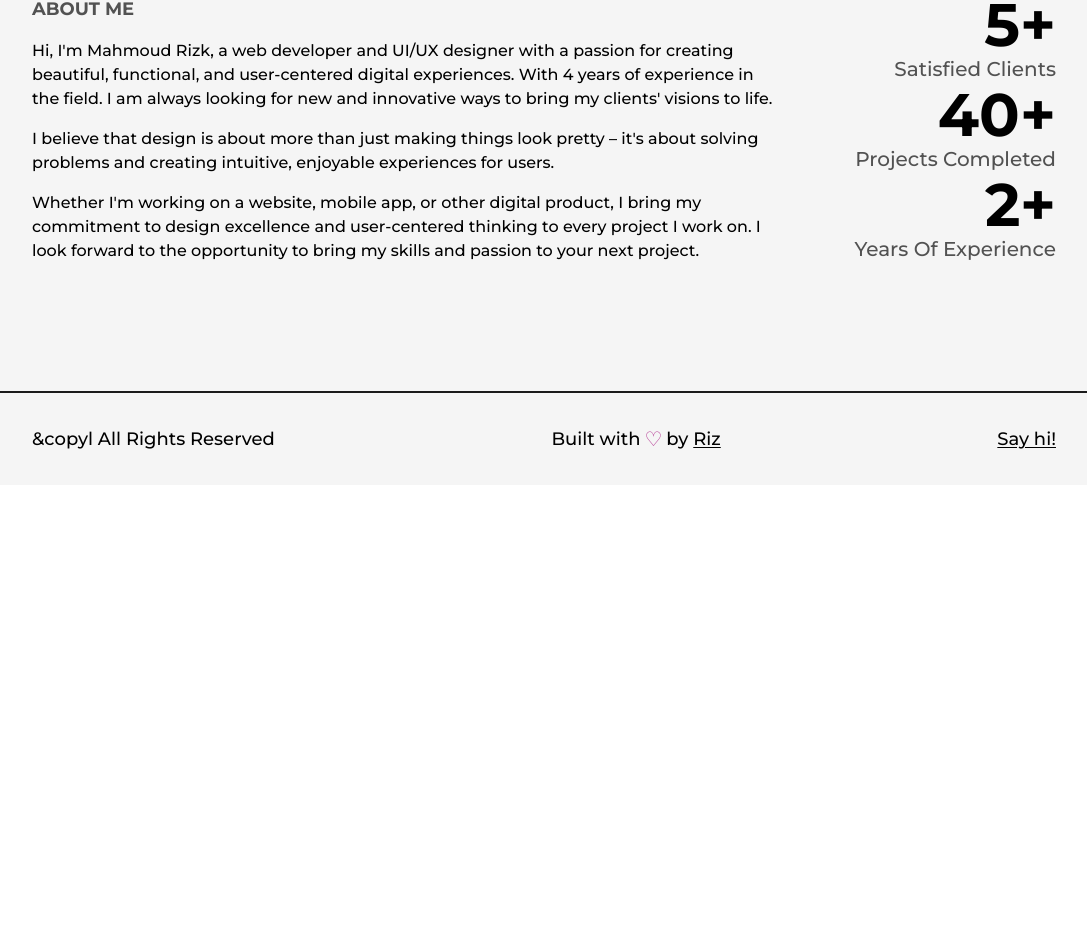
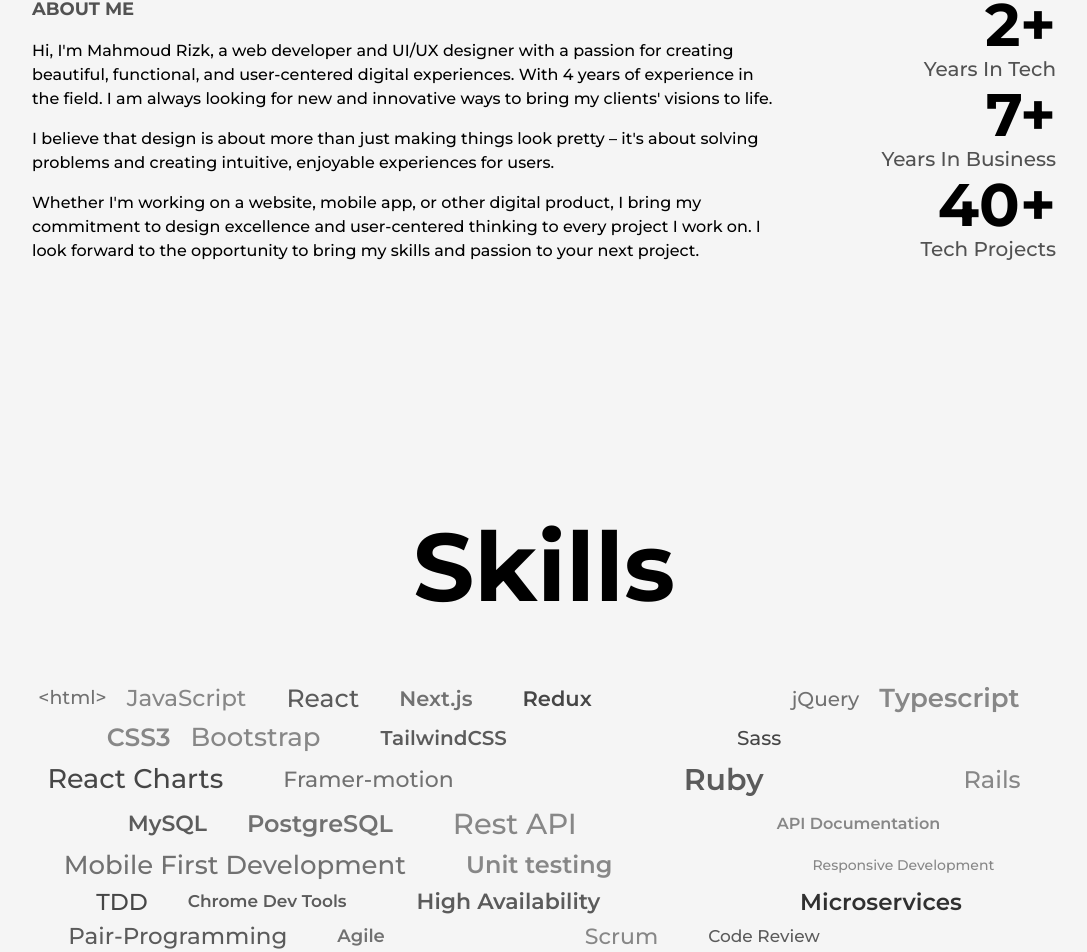
Before and after one commit to Elerqsousy/portfolio-Next-TailwindCSS, a Next.js app: page /about in a window 1280 px wide. Shown: the part 429-1381 px from the top of the page, without its empty margins (96-1183 px from the left). Before the commit the page ends 914 px from the top, so only its background shows below. Built offline with nearby package versions, Linux system fonts and the light colour scheme.

Commit message:
Build skills section in about page

```diff
--- /dev/null
+++ b/src/conponents/Skills.js
@@ -0,0 +1,86 @@
+import classNames from 'classnames';
+import React from 'react';
+
+const skillList = [
+  '<html>',
+  'JavaScript',
+  'React',
+  'Next.js',
+  'Redux',
+  'jQuery',
+  'Typescript',
+  'CSS3',
+  'Bootstrap',
+  'TailwindCSS',
+  'Sass',
+  'React Charts',
+  'Framer-motion',
+  'Ruby',
+  'Rails',
+  'MySQL',
+  'PostgreSQL',
+  'Rest API',
+  'API Documentation',
+  'Mobile First Development',
+  'Unit testing',
+  'Responsive Development',
+  'TDD',
+  'Chrome Dev Tools',
+  'High Availability',
+  'Microservices',
+  'Pair-Programming',
+  'Agile',
+  'Scrum',
+  'Code Review',
+];
+
+const Randomized = ({ items }) => {
+  const RN = (min, max) => Math.floor(Math.random() * (max - min + 1)) + min;
+  let lineLength = RN(1, 5);
+  const spanStructure = (item, end=false) => (
+    <div>
+    <span
+      className='text-dark'
+      style={{
+        fontSize: RN(14, 30),
+        fontWeight: RN(5, 6) * 100,
+        opacity: `0.${RN(5, 9)}`,
+        paddingRight: end ? 200 : RN(2, 4) * 10,
+        paddingLeft: end ? RN(2, 4) * 10 : 0,
+      }}
+    >
+      {item}
+    </span>
+    </div>
+  );
+  return (
+    <div className='w-full flex justify-center items-center flex-wrap overflow-hidden'>
+      {items.map((item, i) => {
+        if (i === lineLength) {
+          lineLength += RN(1, 5);
+          return (
+            <div>
+              {spanStructure(item, true)}
+            </div>
+          );
+        }
+        return (
+          <div>{spanStructure(item)}</div>
+        );
+      })}
+    </div>
+  );
+};
+
+const Skills = () => {
+  return (
+    <div>
+      <h2 className='font-bold text-8xl mt-64 w-full text-center mb-16'>
+        Skills
+      </h2>
+      <Randomized items={skillList} />
+    </div>
+  );
+};
+
+export default Skills;
--- a/src/conponents/icons.js
+++ b/src/conponents/icons.js
@@ -30,7 +30,7 @@
     <path fill="none" d="M0 0h256v256H0z" />
     <g fill="none">
       <rect width={256} height={256} fill="#fff" rx={60} />
-      <rect width={256} height={256} fill="#0A66C2" rx={60} />
+      <rect width={256} height={256} fill="#1b1b1b" rx={60} />
       <path
         fill="#fff"
         d="M184.715 217.685h29.27a4 4 0 0 0 4-3.999l.015-61.842c0-32.323-6.965-57.168-44.738-57.168-14.359-.534-27.9 6.868-35.207 19.228a.32.32 0 0 1-.595-.161V101.66a4 4 0 0 0-4-4h-27.777a4 4 0 0 0-4 4v112.02a4 4 0 0 0 4 4h29.268a4 4 0 0 0 4-4v-55.373c0-15.657 2.97-30.82 22.381-30.82 19.135 0 19.383 17.916 19.383 31.834v54.364a4 4 0 0 0 4 4ZM38 59.627c0 11.865 9.767 21.627 21.632 21.627 11.862-.001 21.623-9.769 21.623-21.631C81.253 47.761 71.491 38 59.628 38 47.762 38 38 47.763 38 59.627Zm6.959 158.058h29.307a4 4 0 0 0 4-4V101.66a4 4 0 0 0-4-4H44.959a4 4 0 0 0-4 4v112.025a4 4 0 0 0 4 4Z"
--- a/src/pages/about.js
+++ b/src/pages/about.js
@@ -1,8 +1,10 @@
+import React from 'react';
+import Head from 'next/head';
+import { useInView, useMotionValue, useSpring } from 'framer-motion';
+
 import AnimatedText from '@/conponents/AnimatedText';
 import Layout from '@/conponents/Layout';
-import { useInView, useMotionValue, useSpring } from 'framer-motion';
-import Head from 'next/head';
-import React from 'react';
+import Skills from '@/conponents/Skills';
 
 const AnimatedNumbers = ({ value }) => {
   const ref = React.useRef(null);
@@ -69,10 +71,18 @@
             <ul className='col-span-2 flex flex-col items-end justify-between list-none'>
               <li className='flex flex-col items-end justify-center'>
                 <span className='inline-block text-6xl font-bold'>
-                  <AnimatedNumbers value={5} />+
+                  <AnimatedNumbers value={2} />+
                 </span>
                 <h2 className='text-xl font-medium capitalize text-dark/75'>
-                  Satisfied clients
+                  Years in Tech
+                </h2>
+              </li>
+              <li className='flex flex-col items-end justify-center'>
+                <span className='inline-block text-6xl font-bold'>
+                  <AnimatedNumbers value={7} />+
+                </span>
+                <h2 className='text-xl font-medium capitalize text-dark/75'>
+                  Years in Business
                 </h2>
               </li>
               <li className='flex flex-col items-end justify-center'>
@@ -80,19 +90,12 @@
                   <AnimatedNumbers value={40} />+
                 </span>
                 <h2 className='text-xl font-medium capitalize text-dark/75'>
-                  Projects Completed
-                </h2>
-              </li>
-              <li className='flex flex-col items-end justify-center'>
-                <span className='inline-block text-6xl font-bold'>
-                  <AnimatedNumbers value={2} />+
-                </span>
-                <h2 className='text-xl font-medium capitalize text-dark/75'>
-                  Years of Experience
+                  Tech Projects
                 </h2>
               </li>
             </ul>
           </div>
+          <Skills />
         </Layout>
       </main>
     </>
```
